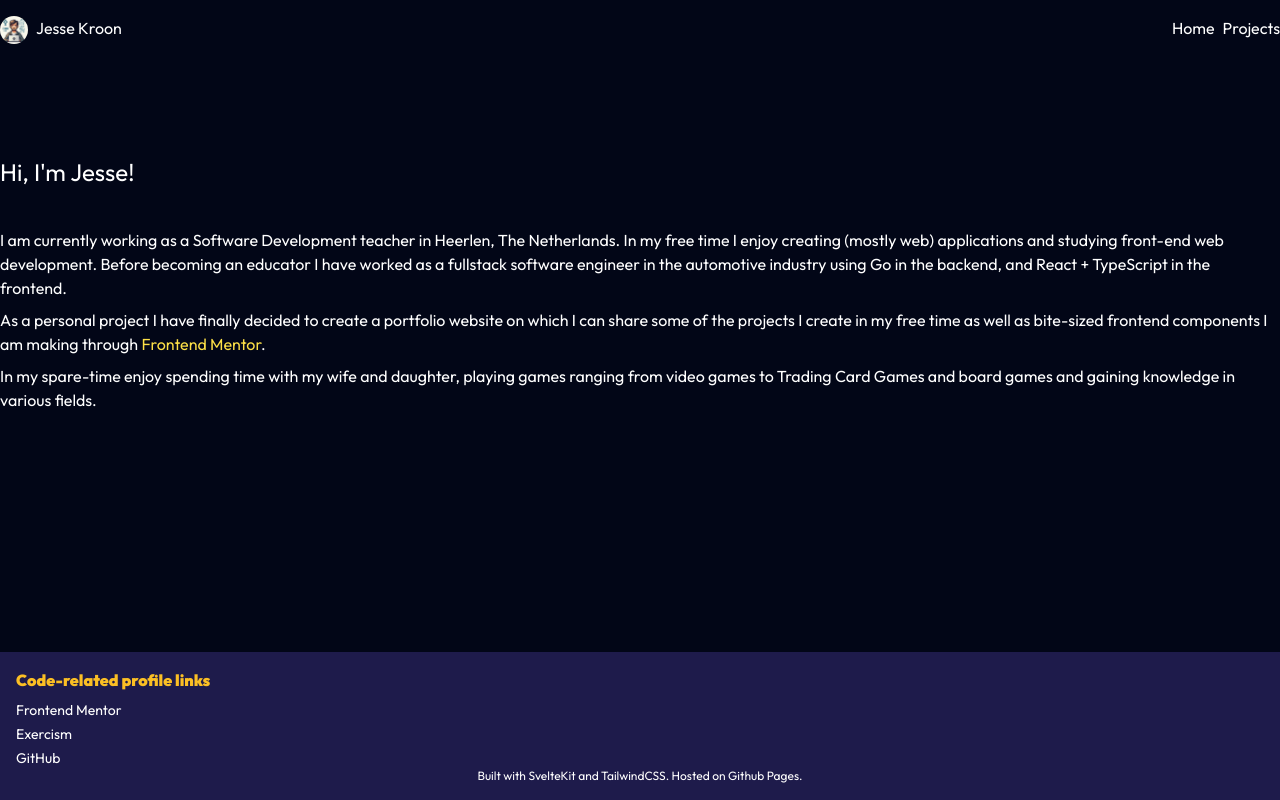
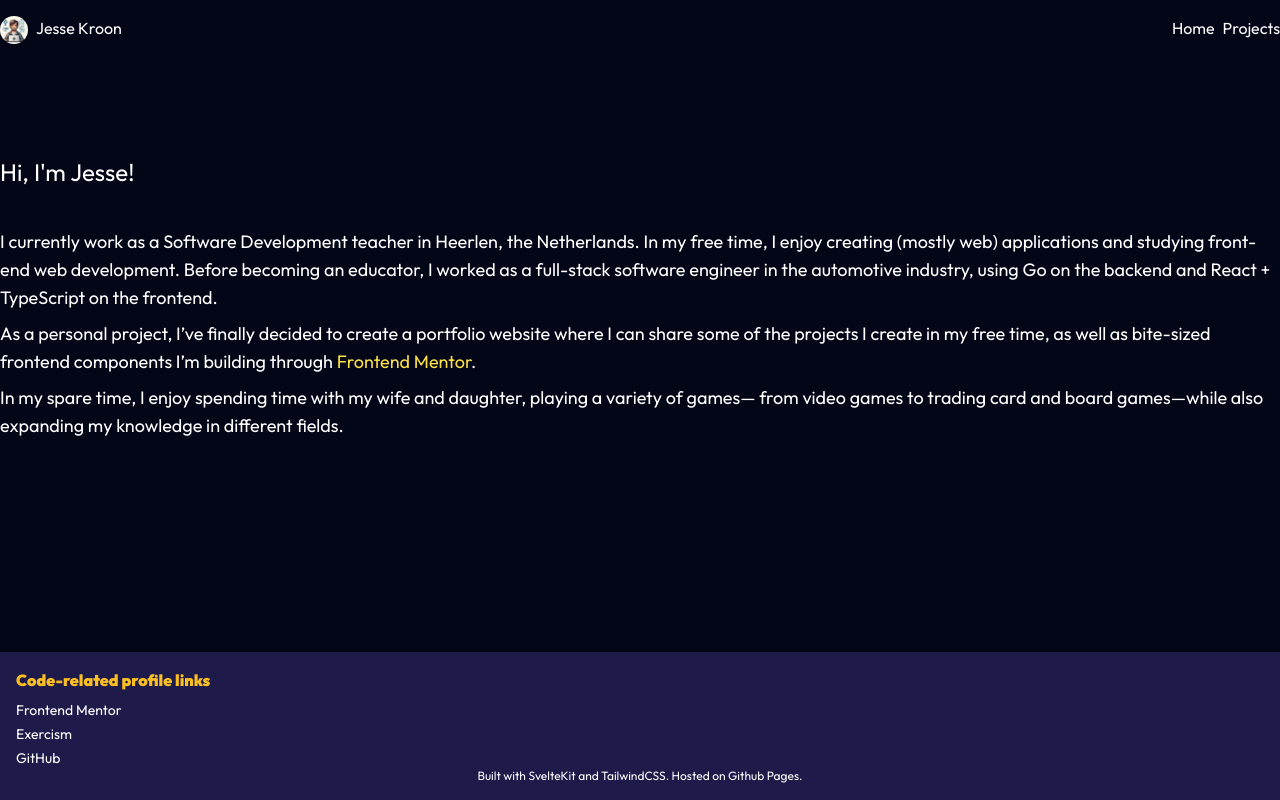
Before and after one commit to jesse-kroon/portfolio, a SvelteKit app: page / in a window 1280 px wide. Built offline with nearby package versions, Linux system fonts and the light colour scheme.

Commit message:
Change home page text and font size

```diff
--- a/src/routes/+page.svelte
+++ b/src/routes/+page.svelte
@@ -1,23 +1,23 @@
 <h1 class="mb-10 text-2xl text-white">Hi, I'm Jesse!</h1>
-<p class="text-white">
-	I am currently working as a Software Development teacher in Heerlen, The Netherlands. In my free
-	time I enjoy creating (mostly web) applications and studying front-end web development. Before
-	becoming an educator I have worked as a fullstack software engineer in the automotive industry
-	using Go in the backend, and React + TypeScript in the frontend.
+<p class="text-lg text-white">
+	I currently work as a Software Development teacher in Heerlen, the Netherlands. In my free time, I
+	enjoy creating (mostly web) applications and studying front-end web development. Before becoming
+	an educator, I worked as a full-stack software engineer in the automotive industry, using Go on
+	the backend and React + TypeScript on the frontend.
 </p>
 
-<p class="text-white">
-	As a personal project I have finally decided to create a portfolio website on which I can share
-	some of the projects I create in my free time as well as bite-sized frontend components I am
-	making through <a
-		href="https://www.frontendmentor.com"
-		class="text-yellow-300 hover:text-green-400">Frontend Mentor</a
+<p class="text-lg text-white">
+	As a personal project, I’ve finally decided to create a portfolio website where I can share some
+	of the projects I create in my free time, as well as bite-sized frontend components I’m building
+	through <a href="https://www.frontendmentor.com" class="text-yellow-300 hover:text-green-400"
+		>Frontend Mentor</a
 	>.
 </p>
 
-<p class="text-white">
-	In my spare-time enjoy spending time with my wife and daughter, playing games ranging from video
-	games to Trading Card Games and board games and gaining knowledge in various fields.
+<p class="text-lg text-white">
+	In my spare time, I enjoy spending time with my wife and daughter, playing a variety of games—
+	from video games to trading card and board games—while also expanding my knowledge in different
+	fields.
 </p>
 
 <style>
```
